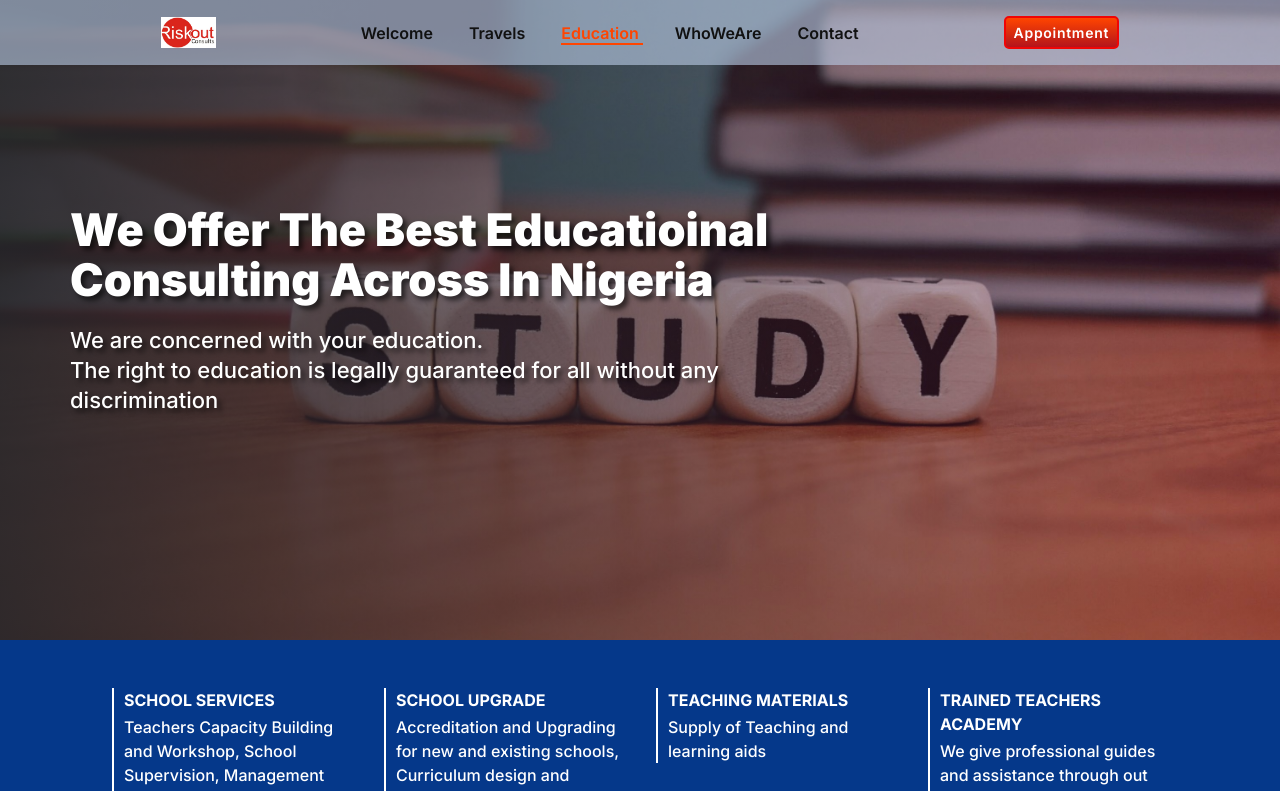
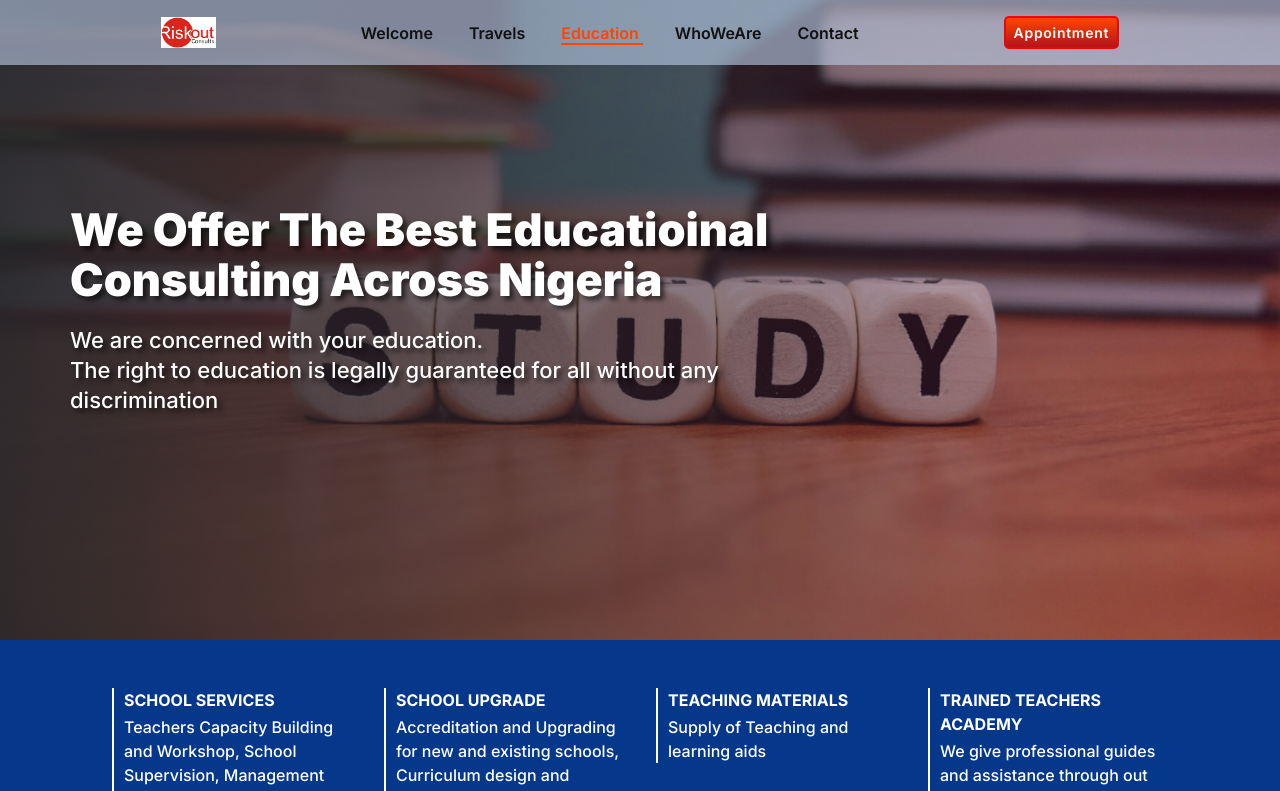
Before and after one commit to VictorKingsHub/consults, a Next.js app: page /education in a window 1280 px wide. Shown: the top 791 px of the page. Built offline with nearby package versions, Linux system fonts and the light colour scheme; grey boxes are pictures that could not be loaded.

Commit message:
make enquiry

```diff
--- a/app/ui/education/hero/Hero.tsx
+++ b/app/ui/education/hero/Hero.tsx
@@ -25,7 +25,7 @@ export default function EmblaCarouselEducation() {
           <div className="left">
 
             <div className="header">
-              <p className="title"> We Offer The Best Educatioinal Consulting Across In Nigeria </p>
+              <p className="title"> We Offer The Best Educatioinal Consulting Across Nigeria </p>
             </div>
             <div className="desc">
               <p>We are concerned with your education.
```
